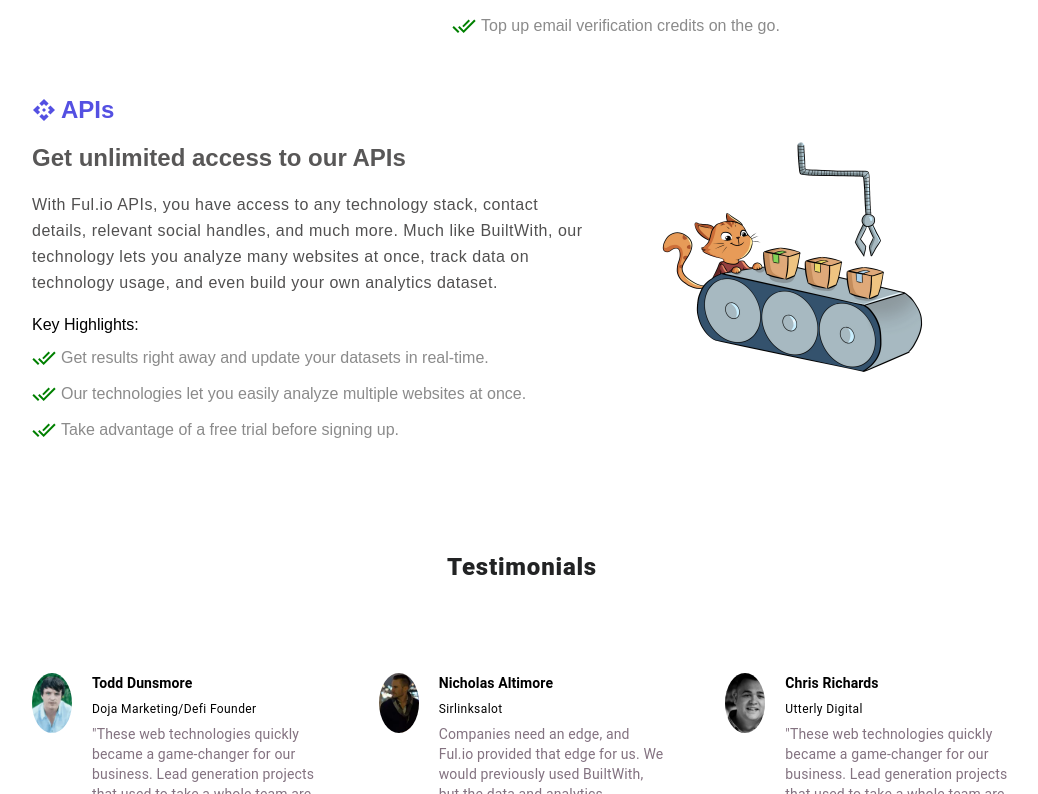
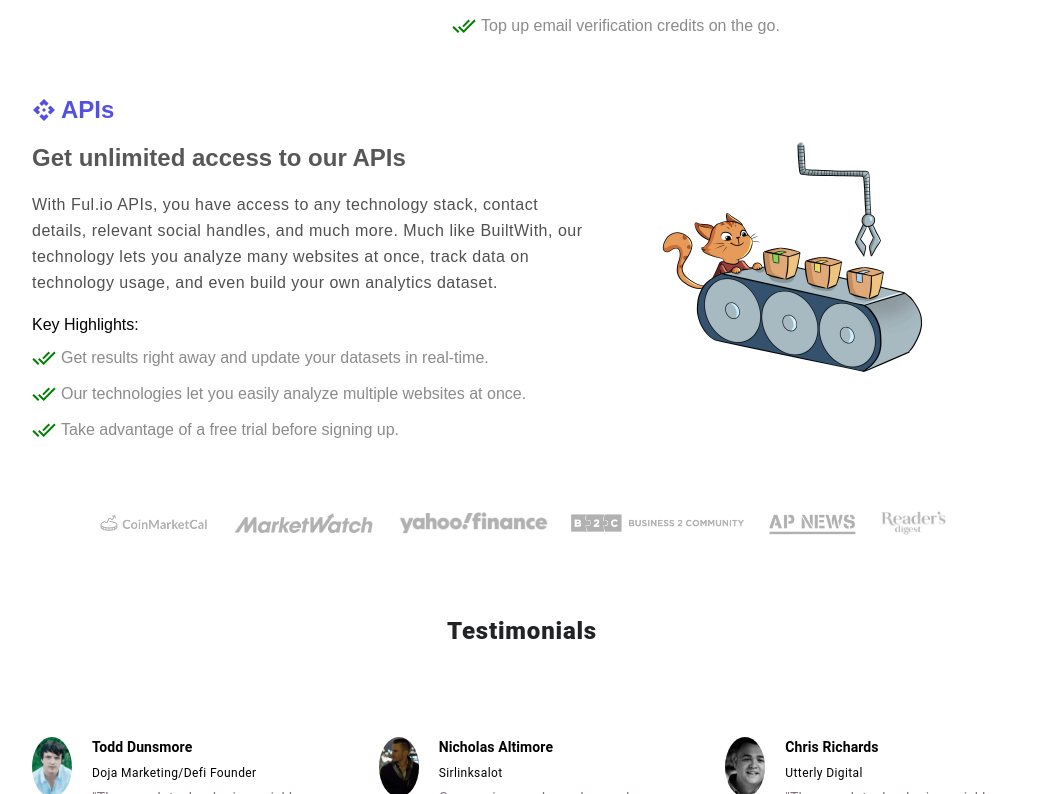
Before and after one commit to NitinSirsath/ful-io-landing-page, a React (Vite) app: page / in a window 1280 px wide. Shown: the part 2006-2800 px from the top of the page, without its empty margins (118-1156 px from the left). Built offline with nearby package versions, Linux system fonts and the light colour scheme.

Commit message:
bug fixes

```diff
--- /dev/null
+++ b/src/components/ClientCompanyLogo.tsx
@@ -0,0 +1,39 @@
+import React from 'react'
+import {data} from './companyLogoData'
+import styled from 'styled-components'
+
+const Container = styled.div`
+    display: flex;
+    justify-content: center;
+    align-items: center;
+    gap: 20px;
+    padding: 20px 80px;
+
+    @media (max-width: 868px) {
+        display: grid;
+        grid-template-columns: repeat(3, 1fr);
+        padding: 20px 40px;
+
+    }
+
+    @media (max-width: 668px) {
+        display: grid;
+        padding: 20px 40px;
+        grid-template-columns: repeat(2, 1fr);
+    }
+`
+
+
+
+const ClientCompanyLogo = () => {
+    return (
+        <Container>
+            {data.map((company, idx) => {
+                return <img key={idx} src={company.image} alt="" height={24} />
+
+            })}
+        </Container>
+    )
+}
+
+export default ClientCompanyLogo
--- /dev/null
+++ b/src/components/companyLogoData.ts
@@ -0,0 +1,29 @@
+import coinMarket from '../assets/clientCompaniesLogos/coinmarket-2.png'
+import b2c from '../assets/clientCompaniesLogos/B2C-Logo-2.png'
+import newmarket from '../assets/clientCompaniesLogos/New-Market1.png'
+import yahoo from '../assets/clientCompaniesLogos/New-Yahoo1.png'
+import readers from '../assets/clientCompaniesLogos/Readers-02.png'
+import apnew from '../assets/clientCompaniesLogos/AP-new1.png'
+
+
+export const data = [
+
+    {
+        image :  coinMarket
+    },
+    {
+        image :  newmarket
+    },
+    {
+        image :  yahoo
+    },
+    {
+        image :  b2c
+    },
+    {
+        image :  apnew
+    },
+    {
+        image :  readers
+    },
+]
--- a/src/components/homePage/websiteContent/WebsiteContent.tsx
+++ b/src/components/homePage/websiteContent/WebsiteContent.tsx
@@ -2,6 +2,7 @@
 import { Container, ImageContainer, InfoContainer, Card, DescriptionContainer, TitleContainer, KeyHighlights, Heading } from './websiteContent.style'
 import DoneAllIcon from '@mui/icons-material/DoneAll';
 import { data } from './websiteContentData'
+
 
 
 
--- a/src/pages/HomePage.tsx
+++ b/src/pages/HomePage.tsx
@@ -13,6 +13,7 @@
 import WebsiteContent from '../components/homePage/websiteContent/WebsiteContent';
 import LeftTriangleElement from '../assets/leftTriangle.svg'
 import TopTriangleElement from '../assets/topTriangle.svg'
+import ClientCompanyLogo from '../components/ClientCompanyLogo';
 
 const BootstrapInput = styled(InputBase)(({ theme }) => ({
     'label + &': {
@@ -132,6 +133,7 @@
         </HomeSectionContainer>
         <Marketing />
         <WebsiteContent />
+        <ClientCompanyLogo />
         <Testimonials />
         <FaqSection />
     </Container>
```
